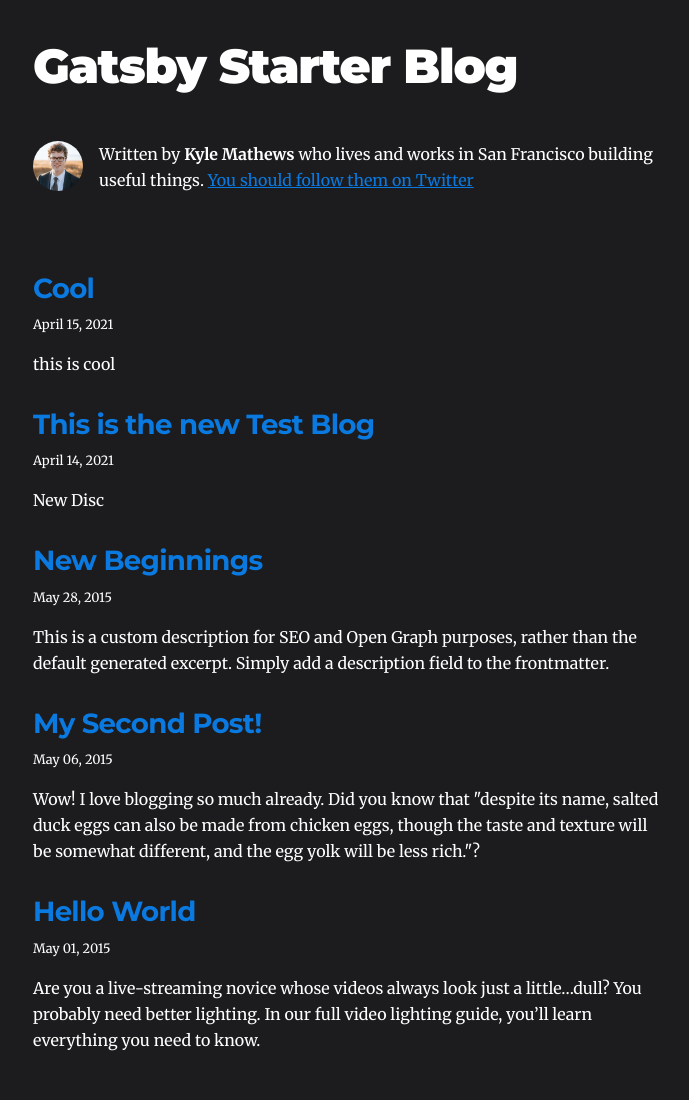
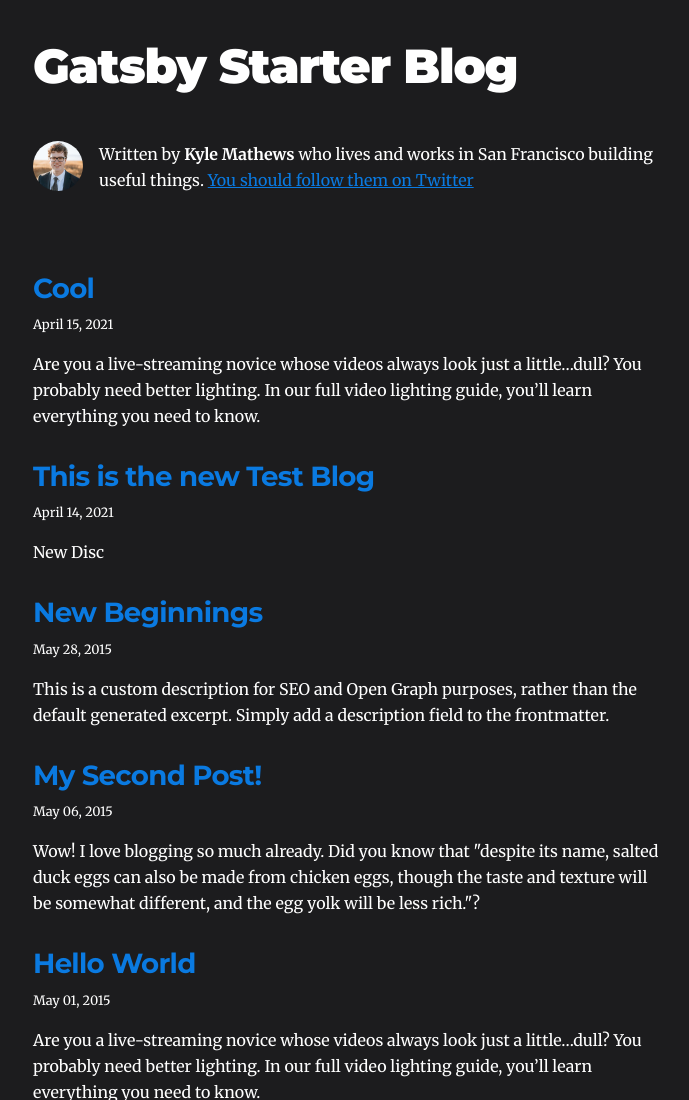
Before and after one commit to yvikasofficial/blog-gatsby-netlify, a Gatsby site: page / in a window 1280 px wide. Shown: the top 1100 px of the page, without its empty margins (291-980 px from the left). Built offline with nearby package versions, Linux system fonts and the light colour scheme; Gatsby itself is replaced by a stand-in of ours.

Commit message:
Update Blog “cool/index”

```diff
--- a/content/blog/cool/index.md
+++ b/content/blog/cool/index.md
@@ -1,7 +1,9 @@
 ---
 title: Cool
 date: 2021-04-15T09:10:12.920Z
-description: this is cool
+description: " Are you a live-streaming novice whose videos always look just
+  a             little…dull? You probably need better lighting. In our full
+  video             lighting guide, you’ll learn everything you need to know."
 category: test
 slug: the-first-test-blog
 image: file-20210408-17-iunr2y.webp
```
